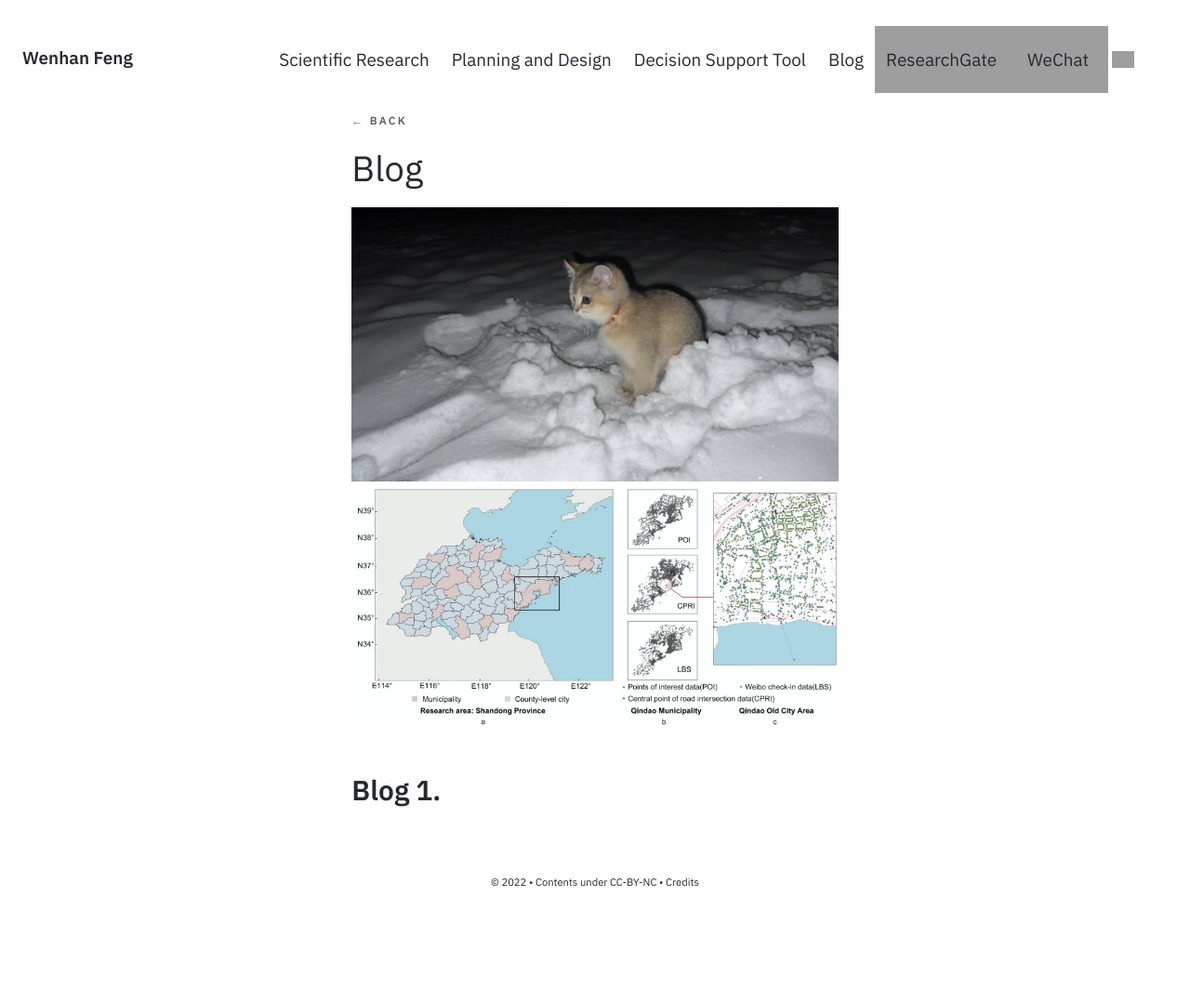
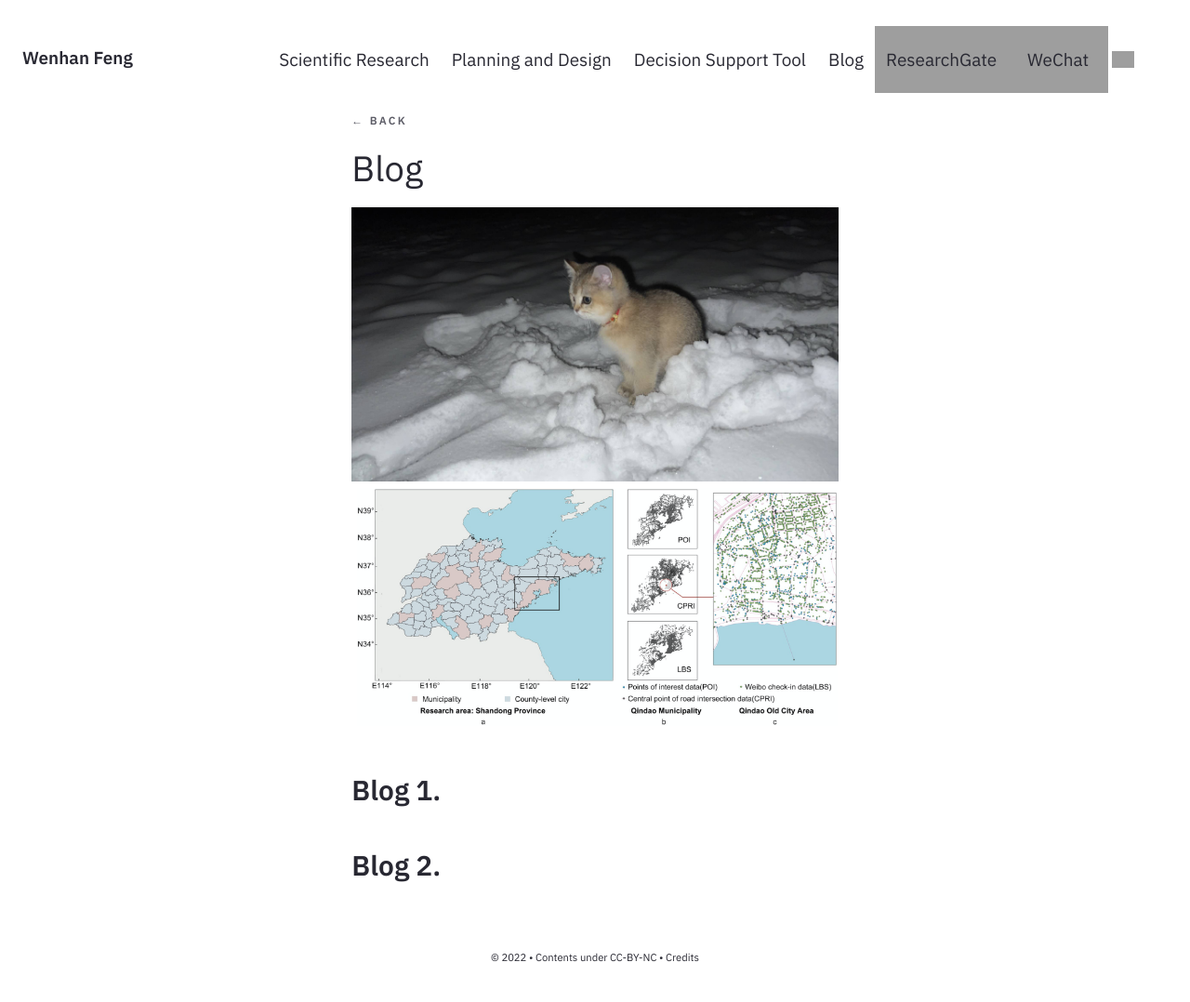
Before and after one commit to wenhanfeng/wenhanfeng.github.io, a Jekyll site: the page built from _posts/2020-03-01-how-to.md, in a window 1280 px wide. Shown: the whole page at 93% size. Built offline with Jekyll 4.4.1, drawn with Linux system fonts in a browser that asks for light colours; a file with an impossible date is left out; before the commit the page ends 998 px from its top, so only the background shows below that; grey boxes are pictures that could not be loaded.

Commit message:
Update 2020-03-01-how-to.md

```diff
--- a/_posts/2020-03-01-how-to.md
+++ b/_posts/2020-03-01-how-to.md
@@ -6,3 +6,4 @@ title: Blog
 <img src="../assets/img/31671393332_.pic.jpg" width="100%">
 <img src="../assets/img/s-p1.png" width="100%">
 ## Blog 1.
+## Blog 2.
```
